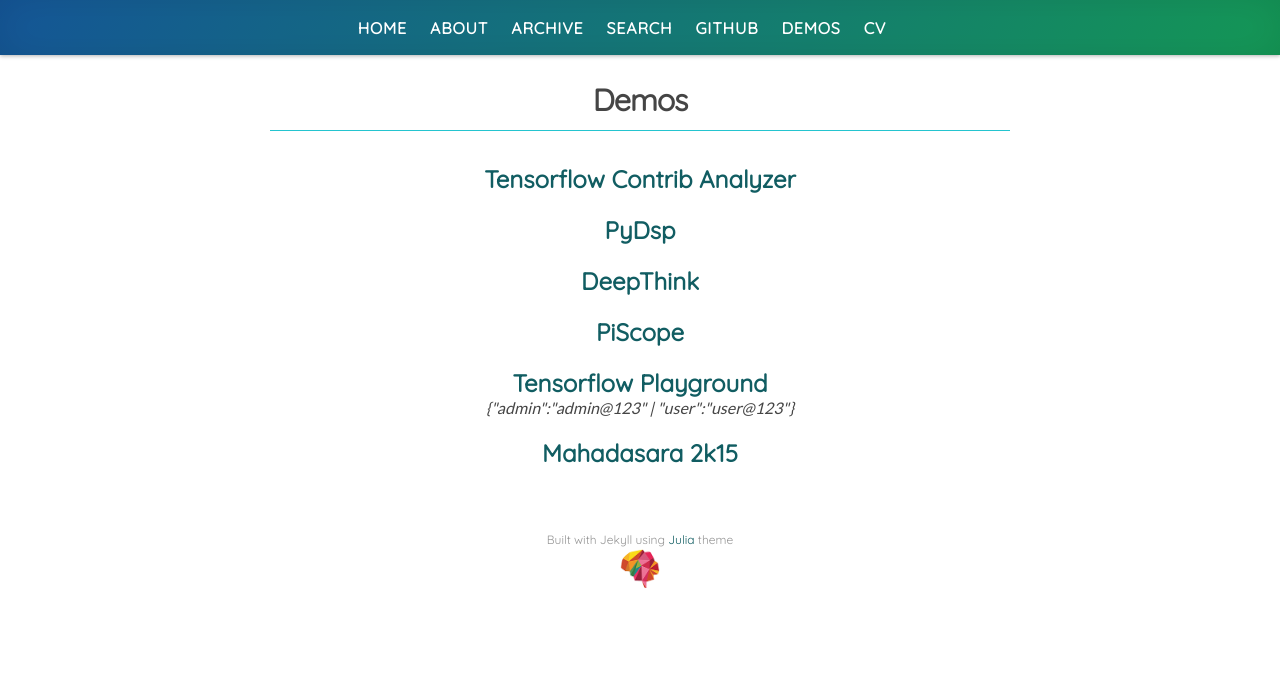
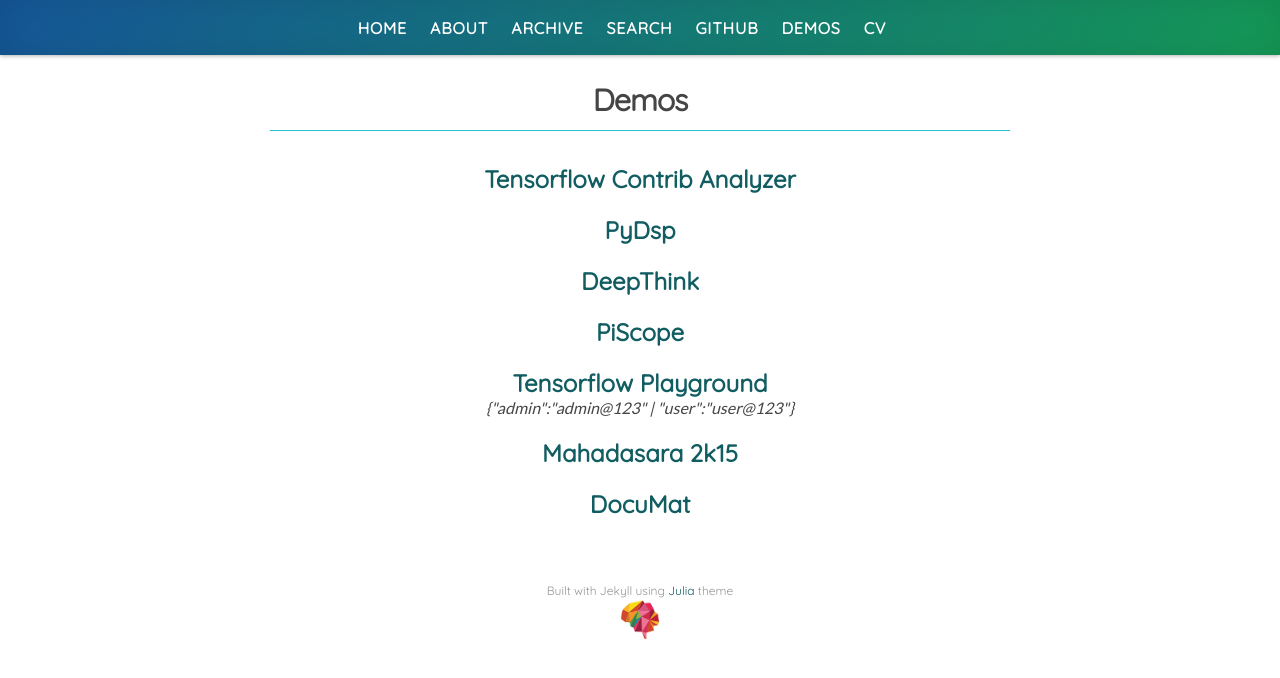
Before and after one commit to kingspp/kingspp.github.io, a Jekyll site: the page built from demos.html, in a window 1280 px wide. Shown: the top 678 px of the page. Built offline with Jekyll 4.4.1, drawn with Linux system fonts in a browser that asks for light colours; nearby versions of some CDN libraries.

Commit message:
Updated demos

```diff
--- a/demos.html
+++ b/demos.html
@@ -14,5 +14,6 @@
 		<h2><a href="http://tfplay.herokuapp.com/">Tensorflow Playground</a></h2>
 		<div style="text-align:center; margin-top:-20px"><p><i>{"admin":"admin@123" | "user":"user@123"}</i></p></div>
 		<h2><a href="https://mahadasara.herokuapp.com/">Mahadasara 2k15</a></h2>
+		<h2><a href="https://documat.herokuapp.com/">DocuMat</a></h2>
 	</div>
 </div>
```
